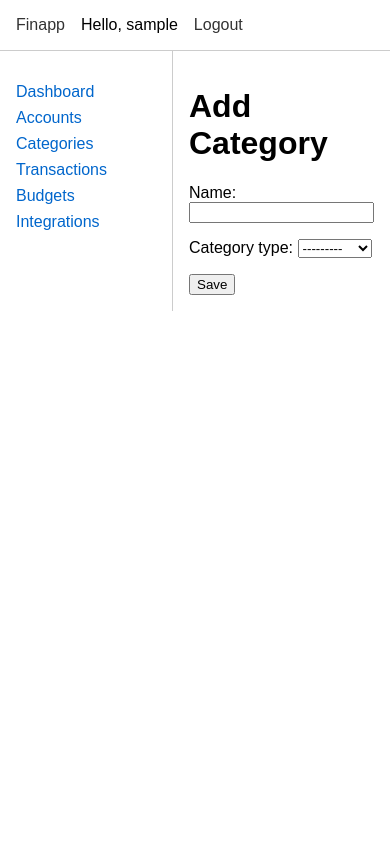
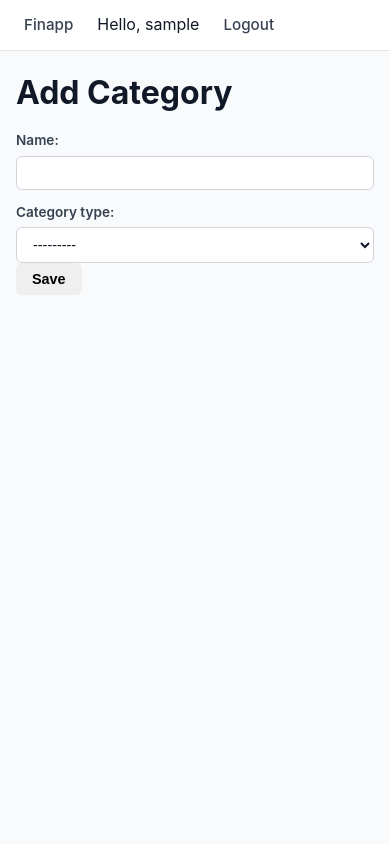
Before and after one commit to hermes-bot-2000/finapp-htmx, a Django app: page /categories/create/ in a window 390 px wide. Run offline with Django 5.2, Linux system fonts and the light colour scheme; the visitor is signed in with stand-in values (Sample User, id 1).

Commit message:
feat: blue/white CSS theme, test data command, README updates
- Rewrite static/css/style.css with blue/white color scheme
  - CSS variables, cards, stat cards, tables, badges, forms, buttons
  - Responsive layout, income/expense styling
- Add STATICFILES_DIRS to config/settings.py for project-level static serving
- Create load_test_data management command for dev data seeding
- Update README with build instructions, dev server setup, and deployment guides

```diff
--- a/config/settings.py
+++ b/config/settings.py
@@ -121,3 +121,4 @@ USE_TZ = True
 # https://docs.djangoproject.com/en/6.0/howto/static-files/
 
 STATIC_URL = 'static/'
+STATICFILES_DIRS = [BASE_DIR / 'static']
--- a/static/css/style.css
+++ b/static/css/style.css
@@ -1,9 +1,314 @@
-body { font-family: sans-serif; margin: 0; }
-.layout { display: flex; }
-aside { width: 200px; border-right: 1px solid #ccc; padding: 1rem; }
-main { flex: 1; padding: 1rem; }
-nav { padding: 1rem; border-bottom: 1px solid #ccc; display: flex; gap: 1rem; align-items: center; }
-nav a { text-decoration: none; color: #333; }
-ul { list-style: none; padding: 0; }
-li { margin-bottom: 0.5rem; }
-a { text-decoration: none; color: #0066cc; }
+/* ===== Finapp — Blue & White Theme ===== */
+
+:root {
+  --blue-900: #1a3a5c;
+  --blue-800: #1e4d7b;
+  --blue-700: #2563a8;
+  --blue-600: #3b82f6;
+  --blue-500: #60a5fa;
+  --blue-100: #dbeafe;
+  --blue-50: #eff6ff;
+  --white: #ffffff;
+  --gray-50: #f9fafb;
+  --gray-100: #f3f4f6;
+  --gray-200: #e5e7eb;
+  --gray-300: #d1d5db;
+  --gray-500: #6b7280;
+  --gray-700: #374151;
+  --gray-900: #111827;
+  --green-600: #16a34a;
+  --green-100: #dcfce7;
+  --red-600: #dc2626;
+  --red-100: #fee2e2;
+  --amber-500: #f59e0b;
+  --amber-100: #fef3c7;
+}
+
+* { box-sizing: border-box; margin: 0; padding: 0; }
+
+body {
+  font-family: -apple-system, BlinkMacSystemFont, 'Segoe UI', Roboto, sans-serif;
+  color: var(--gray-900);
+  background: var(--gray-50);
+  line-height: 1.6;
+}
+
+/* ---- Nav ---- */
+nav {
+  background: var(--white);
+  border-bottom: 1px solid var(--gray-200);
+  padding: 0.75rem 1.5rem;
+  display: flex;
+  gap: 1.5rem;
+  align-items: center;
+  box-shadow: 0 1px 2px rgba(0,0,0,0.04);
+}
+
+nav a {
+  text-decoration: none;
+  color: var(--gray-700);
+  font-weight: 500;
+  font-size: 0.95rem;
+}
+
+nav a:hover { color: var(--blue-600); }
+
+nav .brand {
+  font-weight: 700;
+  color: var(--blue-700);
+  font-size: 1.1rem;
+  letter-spacing: -0.01em;
+}
+
+nav .user-info {
+  margin-left: auto;
+  color: var(--gray-500);
+  font-size: 0.9rem;
+}
+
+nav .user-info a {
+  color: var(--red-600);
+  font-size: 0.85rem;
+}
+
+/* ---- Layout ---- */
+.layout {
+  display: flex;
+  min-height: calc(100vh - 52px);
+}
+
+aside {
+  width: 220px;
+  background: var(--white);
+  border-right: 1px solid var(--gray-200);
+  padding: 1.25rem 1rem;
+  flex-shrink: 0;
+}
+
+aside h2 {
+  font-size: 0.75rem;
+  text-transform: uppercase;
+  letter-spacing: 0.05em;
+  color: var(--gray-500);
+  margin-bottom: 0.75rem;
+  padding: 0 0.5rem;
+}
+
+aside ul { list-style: none; padding: 0; }
+
+aside li { margin-bottom: 0.15rem; }
+
+aside a {
+  display: block;
+  padding: 0.45rem 0.75rem;
+  border-radius: 6px;
+  color: var(--gray-700);
+  text-decoration: none;
+  font-size: 0.9rem;
+  transition: background 0.15s, color 0.15s;
+}
+
+aside a:hover {
+  background: var(--blue-50);
+  color: var(--blue-700);
+}
+
+main {
+  flex: 1;
+  padding: 2rem;
+  background: var(--gray-50);
+}
+
+/* ---- Cards ---- */
+.card {
+  background: var(--white);
+  border: 1px solid var(--gray-200);
+  border-radius: 8px;
+  padding: 1.25rem 1.5rem;
+  margin-bottom: 1.25rem;
+  box-shadow: 0 1px 3px rgba(0,0,0,0.03);
+}
+
+.card h1, .card h2, .card h3 {
+  color: var(--gray-900);
+  margin-bottom: 0.75rem;
+}
+
+.card h1 { font-size: 1.4rem; border-bottom: 1px solid var(--gray-200); padding-bottom: 0.5rem; }
+.card h2 { font-size: 1.1rem; }
+
+/* ---- Stat Cards ---- */
+.stat-grid {
+  display: grid;
+  grid-template-columns: repeat(auto-fit, minmax(200px, 1fr));
+  gap: 1rem;
+  margin-bottom: 1.5rem;
+}
+
+.stat-card {
+  background: var(--white);
+  border: 1px solid var(--gray-200);
+  border-radius: 8px;
+  padding: 1rem 1.25rem;
+}
+
+.stat-card .label {
+  font-size: 0.8rem;
+  text-transform: uppercase;
+  color: var(--gray-500);
+  letter-spacing: 0.04em;
+}
+
+.stat-card .value {
+  font-size: 1.5rem;
+  font-weight: 700;
+  color: var(--blue-800);
+  margin-top: 0.25rem;
+}
+
+.stat-card .value.negative { color: var(--red-600); }
+.stat-card .value.positive { color: var(--green-600); }
+
+/* ---- Tables ---- */
+table {
+  width: 100%;
+  border-collapse: collapse;
+  background: var(--white);
+  border-radius: 8px;
+  overflow: hidden;
+  border: 1px solid var(--gray-200);
+}
+
+th, td {
+  padding: 0.6rem 1rem;
+  text-align: left;
+  font-size: 0.9rem;
+}
+
+th {
+  background: var(--blue-50);
+  color: var(--blue-800);
+  font-weight: 600;
+  font-size: 0.8rem;
+  text-transform: uppercase;
+  letter-spacing: 0.03em;
+  border-bottom: 1px solid var(--gray-200);
+}
+
+td { border-bottom: 1px solid var(--gray-100); }
+
+tr:last-child td { border-bottom: none; }
+
+tr:hover td { background: var(--blue-50); }
+
+.amount { font-weight: 600; font-variant-numeric: tabular-nums; }
+.amount.income { color: var(--green-600); }
+.amount.expense { color: var(--red-600); }
+
+.badge {
+  display: inline-block;
+  padding: 0.15rem 0.5rem;
+  border-radius: 9999px;
+  font-size: 0.75rem;
+  font-weight: 600;
+}
+
+.badge-income { background: var(--green-100); color: var(--green-600); }
+.badge-expense { background: var(--red-100); color: var(--red-600); }
+
+/* ---- Forms ---- */
+form { max-width: 480px; }
+
+label {
+  display: block;
+  font-size: 0.85rem;
+  font-weight: 600;
+  color: var(--gray-700);
+  margin-bottom: 0.25rem;
+  margin-top: 0.75rem;
+}
+
+input, select, textarea {
+  width: 100%;
+  padding: 0.5rem 0.75rem;
+  border: 1px solid var(--gray-300);
+  border-radius: 6px;
+  font-size: 0.9rem;
+  background: var(--white);
+  color: var(--gray-900);
+  transition: border-color 0.15s;
+}
+
+input:focus, select:focus, textarea:focus {
+  outline: none;
+  border-color: var(--blue-500);
+  box-shadow: 0 0 0 3px var(--blue-100);
+}
+
+/* ---- Buttons ---- */
+button, .btn {
+  display: inline-block;
+  padding: 0.5rem 1rem;
+  border-radius: 6px;
+  font-size: 0.9rem;
+  font-weight: 600;
+  text-decoration: none;
+  cursor: pointer;
+  transition: background 0.15s;
+  border: none;
+}
+
+.btn-primary {
+  background: var(--blue-600);
+  color: var(--white);
+}
+
+.btn-primary:hover { background: var(--blue-700); }
+
+.btn-secondary {
+  background: var(--gray-100);
+  color: var(--gray-700);
+  border: 1px solid var(--gray-300);
+}
+
+.btn-secondary:hover { background: var(--gray-200); }
+
+.btn-danger {
+  background: var(--red-600);
+  color: var(--white);
+}
+
+.btn-danger:hover { background: #b91c1c; }
+
+a { color: var(--blue-600); text-decoration: none; }
+a:hover { text-decoration: underline; }
+
+ul.list { list-style: none; padding: 0; }
+
+ul.list li {
+  padding: 0.6rem 0;
+  border-bottom: 1px solid var(--gray-100);
+  display: flex;
+  justify-content: space-between;
+  align-items: center;
+}
+
+ul.list li:last-child { border-bottom: none; }
+
+.empty-state {
+  text-align: center;
+  padding: 2rem;
+  color: var(--gray-500);
+}
+
+.mt-1 { margin-top: 0.5rem; }
+.mt-2 { margin-top: 1rem; }
+.mb-2 { margin-bottom: 1rem; }
+.flex { display: flex; gap: 0.75rem; align-items: center; }
+.gap-2 { gap: 0.5rem; }
+
+@media (max-width: 768px) {
+  aside { display: none; }
+  main { padding: 1rem; }
+  .stat-grid { grid-template-columns: 1fr 1fr; }
+}
```
Also changed, not shown: apps/transactions/management/commands/load_test_data.py (added, +157 -0 lines), README.md, apps/transactions/management/__init__.py (added), apps/transactions/management/commands/__init__.py (added).
